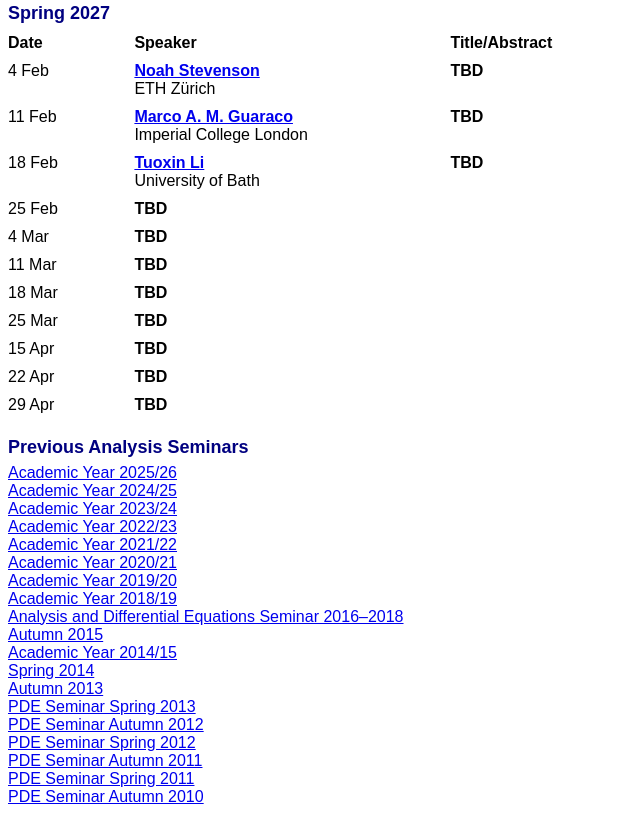
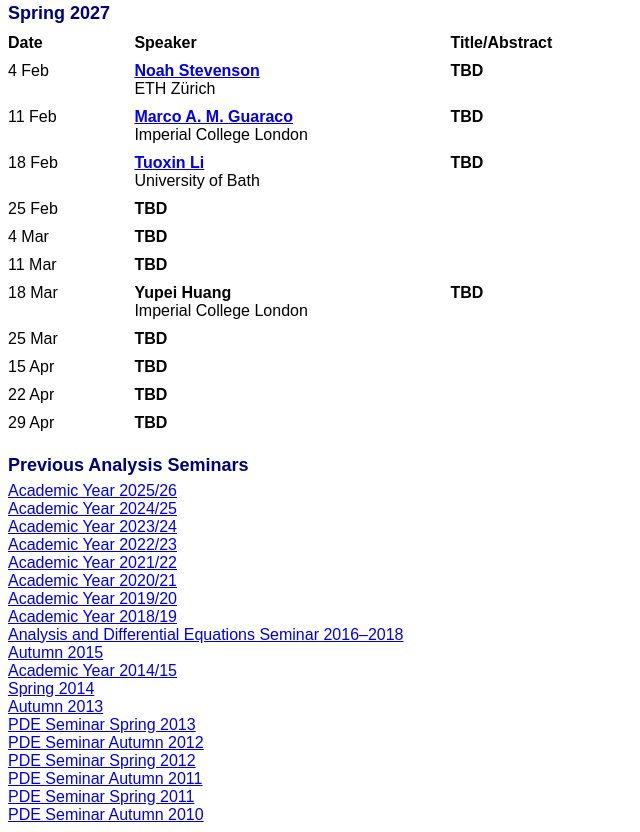
Before and after one commit to bath-analysis/bath-analysis.github.io, a plain HTML site: page index.html in a window 1280 px wide. Shown: the part 984-1816 px from the top of the page, without its empty margins (0-640 px from the left). Drawn offline with nearby package versions, Linux system fonts and the light colour scheme.

Commit message:
speaker for 18 Mar

```diff
--- a/index.html
+++ b/index.html
@@ -515,10 +515,11 @@ and
     <td>
       18 Mar
     </td><td>
+      <b><a ref="https://sites.google.com/view/yupeihuang/">Yupei Huang</a></b><br/>
+      Imperial College London
+    </td><td>
       <b>TBD</b><br/>
-    </td><td>
       <!--
-      <b>TITLE</b><br/>
       <details><summary>Show abstract</summary><p>
         ABSTRACT
       </p></details>
```
